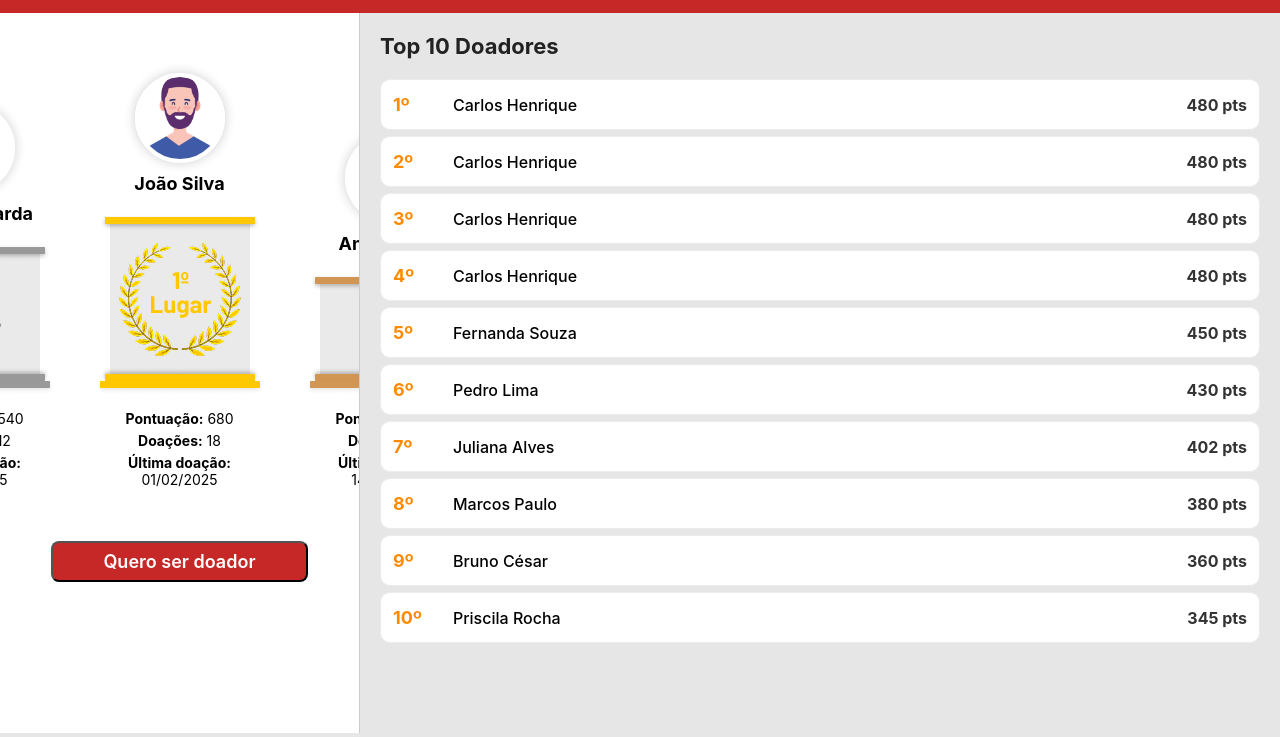
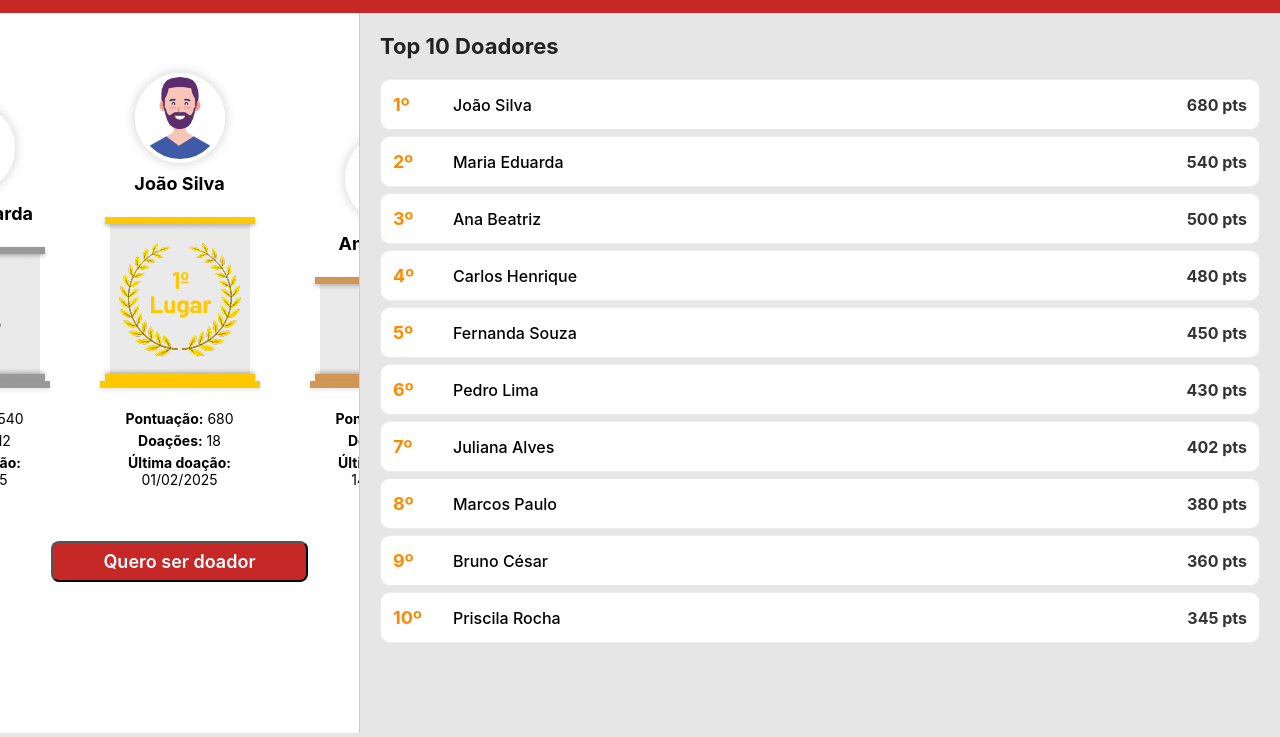
Before and after one commit to jeansprogrammer/hemopeDoeMais, a plain HTML site: page pages/ranking.html in a window 1280 px wide. Shown: the part 63-800 px from the top of the page. Drawn offline with Linux system fonts and the light colour scheme; files whose address does not match are found by name.

Commit message:
ajustes no ranking

```diff
--- a/pages/ranking.html
+++ b/pages/ranking.html
@@ -95,20 +95,21 @@
 
         <li class="ranking-item">
             <span class="rank-position">1º</span>
-            <span class="rank-name">Carlos Henrique</span>
-            <span class="rank-score">480 pts</span>
+            <span class="rank-name">João Silva</span>
+            <span class="rank-score">680 pts</span>
         </li>
 
         <li class="ranking-item">
             <span class="rank-position">2º</span>
-            <span class="rank-name">Carlos Henrique</span>
-            <span class="rank-score">480 pts</span>
+            <span class="rank-name">Maria Eduarda</span>
+            <span class="rank-score">540 pts</span>
         </li>
 
         <li class="ranking-item">
             <span class="rank-position">3º</span>
-            <span class="rank-name">Carlos Henrique</span>
-            <span class="rank-score">480 pts</span>
+            <span class="rank-name">Ana Beatriz
+</span>
+            <span class="rank-score">500 pts</span>
         </li>
 
         <li class="ranking-item">
```
